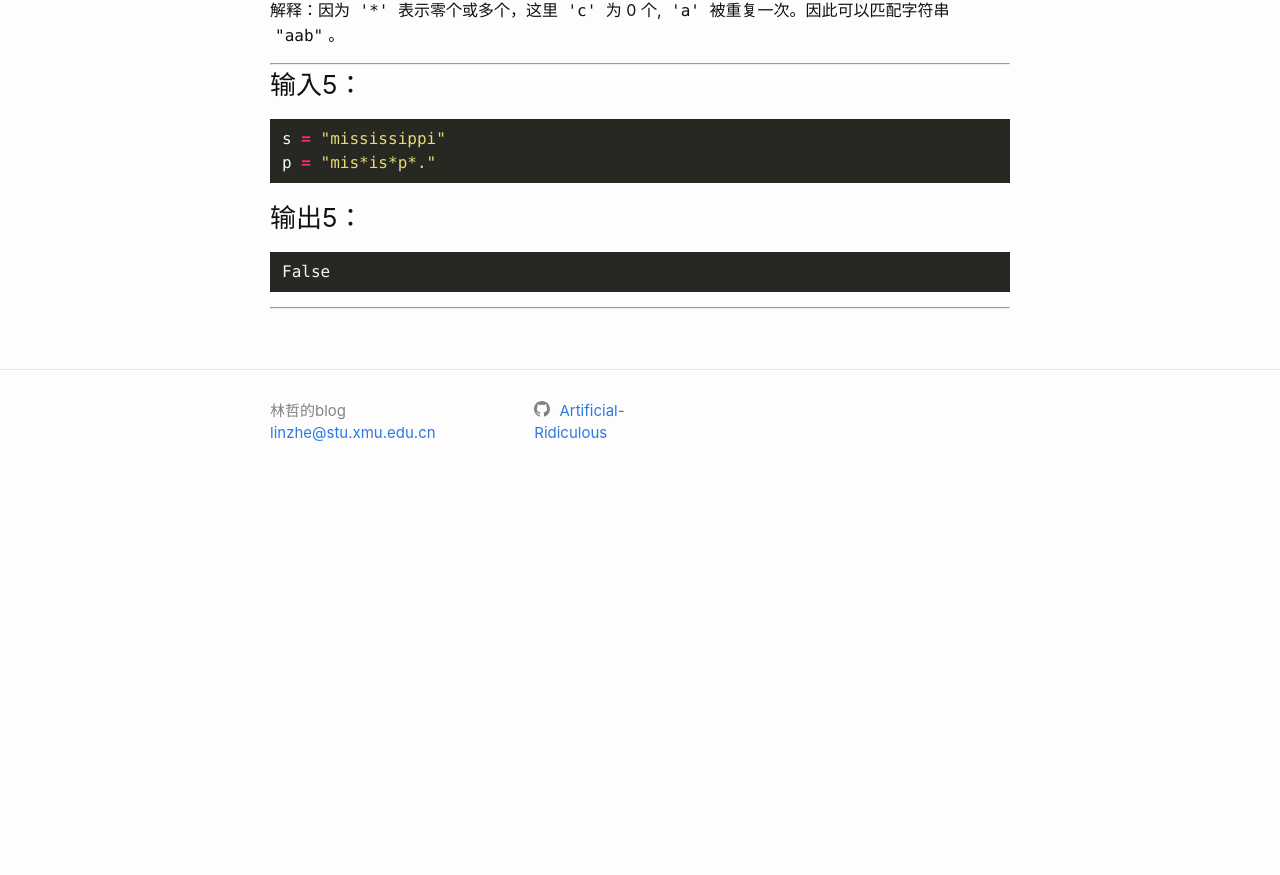
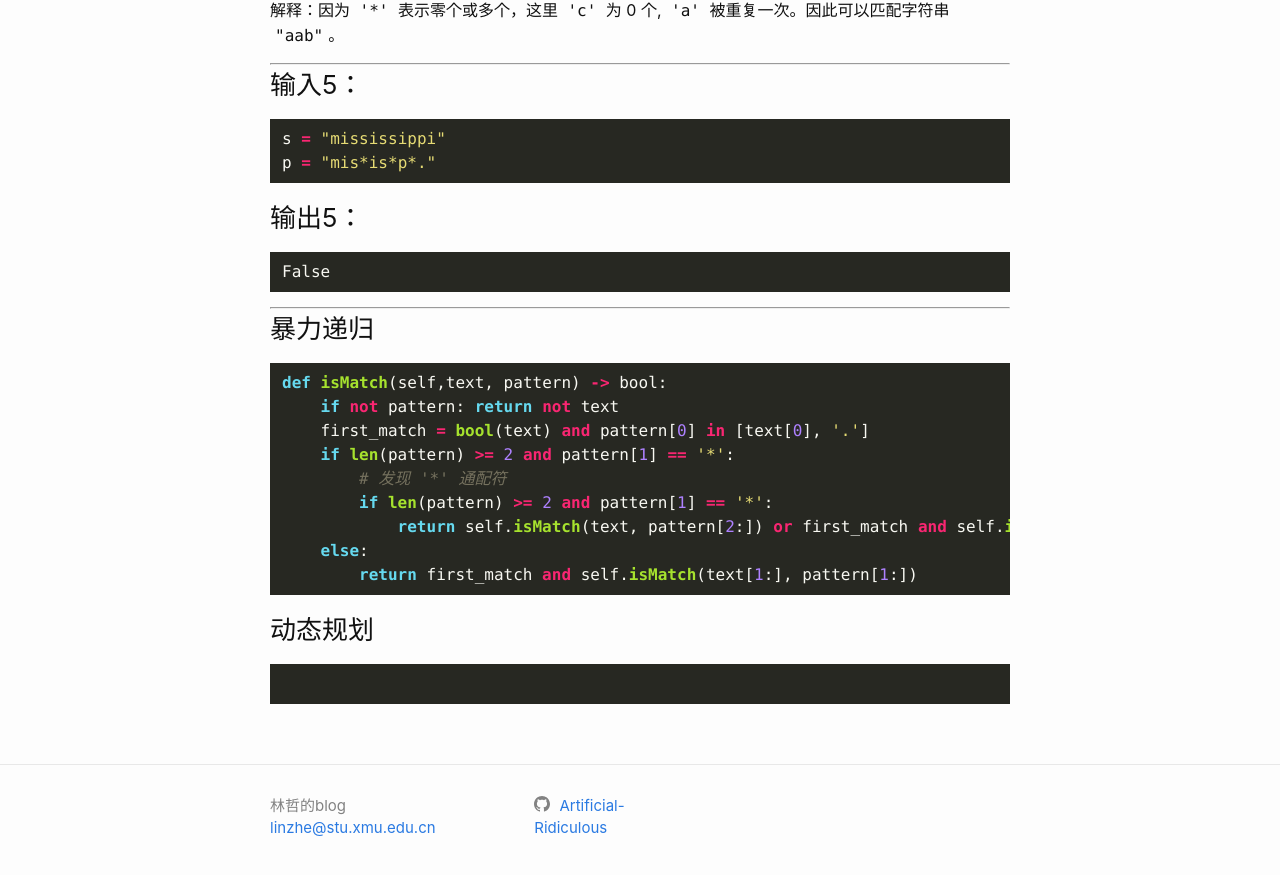
Before and after one commit to Artificial-Ridiculous/Artificial-Ridiculous.github.io, a Jekyll site: the page built from _posts/2019-07-10-10.正则表达式匹配.markdown, in a window 1280 px wide and 900 px high, scrolled down 1490 px. Shown: the top 875 px of the window. Built offline with Jekyll 4.4.1, drawn with Linux system fonts in a browser that asks for light colours; comment, search, counter and statistics services are not loaded; before the commit the page ends 1995 px from its top, so only the background shows below that.

Commit message:
update RE

````diff
--- a/_posts/2019-07-10-10.正则表达式匹配.markdown
+++ b/_posts/2019-07-10-10.正则表达式匹配.markdown
@@ -94,3 +94,23 @@ False
 ```
 
 ---
+
+### 暴力递归
+
+```python
+def isMatch(self,text, pattern) -> bool:
+    if not pattern: return not text
+    first_match = bool(text) and pattern[0] in [text[0], '.']
+    if len(pattern) >= 2 and pattern[1] == '*':
+        # 发现 '*' 通配符
+        if len(pattern) >= 2 and pattern[1] == '*':
+            return self.isMatch(text, pattern[2:]) or first_match and self.isMatch(text[1:], pattern)
+    else:
+        return first_match and self.isMatch(text[1:], pattern[1:])
+```
+
+### 动态规划
+
+```python
+
+```
````
